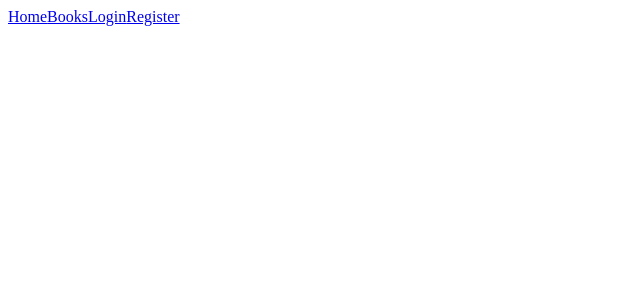
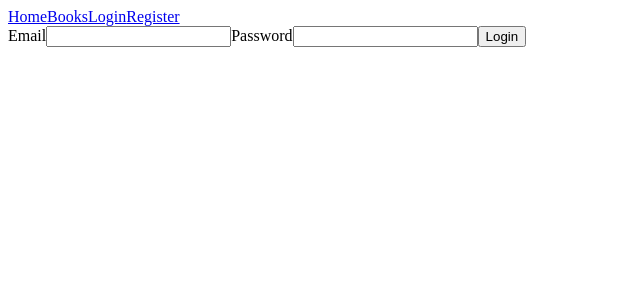
Before and after one commit to Slap-a-tha-Bass/final_practice_2, a React app: page /login in a window 1280 px wide. Shown: the top 300 px of the page, without its empty margins (0-640 px from the left). Built offline with nearby package versions, Linux system fonts and the light colour scheme.

Commit message:
login server error, discovered I wired the register and login routes backwards, corrected mistake

```diff
--- a/src/client/views/EditBook.tsx
+++ b/src/client/views/EditBook.tsx
@@ -10,8 +10,8 @@ const EditBook = () => {
 
     const [title, setTitle] = useState<Books['title']>('');
     const [author, setAuthor] = useState<Books['author']>('');
-    const [price, setPrice] = useState<Books['price']>(null);
-    const [categoryid, setCategoryid] = useState<Books['id']>(null);
+    const [price, setPrice] = useState<Books['price']>();
+    const [categoryid, setCategoryid] = useState<Books['id']>();
     const [categories, setCategories] = useState<Categories[]>([]);
 
     const handleSubmit = (e: React.MouseEvent<HTMLButtonElement>) => {
--- a/src/client/views/Login.tsx
+++ b/src/client/views/Login.tsx
@@ -1,9 +1,32 @@
-import React from 'react';
+import React, { useState } from 'react';
+import { useHistory } from 'react-router';
+import { Users } from '../../../types';
+import { apiService } from '../utils/api-service';
 
 const Login = () => {
+    const history = useHistory();
+    const [email, setEmail] = useState<Users['email']>('');
+    const [password, setPassword] = useState<Users['password']>('');
+
+    const handleLogin = (e: React.MouseEvent<HTMLButtonElement>) => {
+        e.preventDefault();
+        apiService('/auth/login', 'POST', { email, password, role: 'guest' })
+            .then(token => {
+                localStorage.setItem('token', token),
+                history.push('/profile'),
+                console.log(token);
+            })
+    }
+
     return (
         <div>
-
+            <form className="form-group">
+                <label htmlFor="">Email</label>
+                <input value={email} onChange={e => setEmail(e.target.value)} type="email" className="form-control" />
+                <label htmlFor="">Password</label>
+                <input value={password} onChange={e => setPassword(e.target.value)} type="password" className="form-control" />
+                <button onClick={handleLogin} className="btn btn-primary">Login</button>
+            </form>
         </div>
     )
 }
```
Also changed, not shown: src/server/routes/auth/login.ts (+5 -14 lines), src/server/routes/auth/register.ts (+14 -5 lines).
